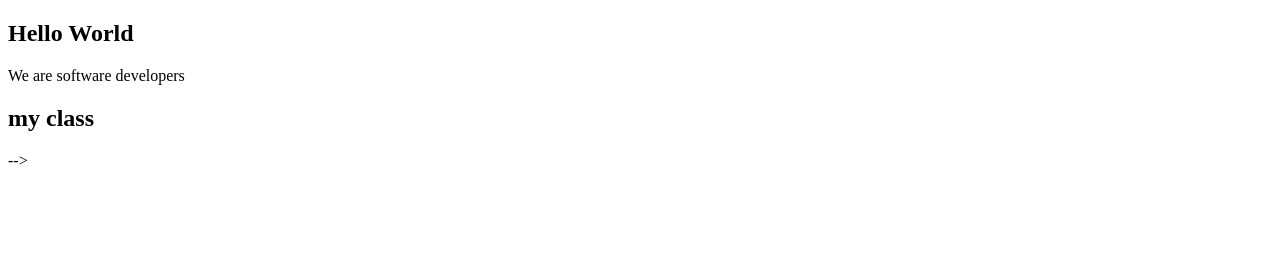
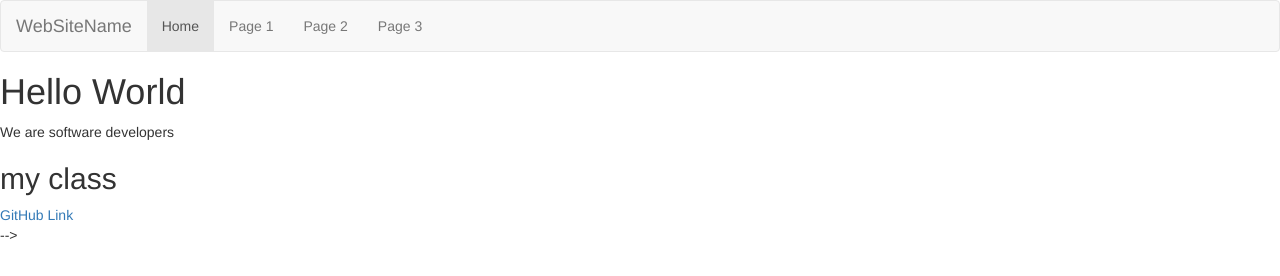
Before and after one commit to Azeem838/Njigouh-Azeem, a plain HTML site: page index.html in a window 1280 px wide. Drawn offline with nearby package versions, Linux system fonts and the light colour scheme.

Commit message:
Point 5 & 6

```diff
--- a/index.html
+++ b/index.html
@@ -4,10 +4,29 @@
     <meta charset="UTF-8">
     <title>Fork Me! FCC: Test Suite Template</title>
     <link rel="stylesheet" href="css/style.css">
+    <meta charset="utf-8">
+    <meta name="viewport" content="width=device-width, initial-scale=1">
+    <link rel="stylesheet" href="https://maxcdn.bootstrapcdn.com/bootstrap/3.4.1/css/bootstrap.min.css">
+    <script src="https://ajax.googleapis.com/ajax/libs/jquery/3.4.1/jquery.min.js"></script>
+    <script src="https://maxcdn.bootstrapcdn.com/bootstrap/3.4.1/js/bootstrap.min.js"></script>
   </head>
 
   <body>
     <script src="https://cdn.freecodecamp.org/testable-projects-fcc/v1/bundle.js"></script>
+
+    <nav id="navbar" class="navbar navbar-default">
+      <div class="container-fluid">
+        <div class="navbar-header">
+          <a class="navbar-brand" href="#">WebSiteName</a>
+        </div>
+        <ul class="nav navbar-nav">
+          <li class="active"><a href="#">Home</a></li>
+          <li><a href="#">Page 1</a></li>
+          <li><a href="#">Page 2</a></li>
+          <li><a href="#">Page 3</a></li>
+        </ul>
+      </div>
+    </nav>
 
     <section id="welcome-section">
       <h1>Hello World</h1>
@@ -16,7 +35,11 @@
 
     <section id="projects">
       <h2 class="project-tile"> my class </h2>
+      <a href="https://github.com/Azeem838/Njigouh-Azeem">GitHub Link</a>
+
     </section>
+
+
 
 
     -->
```
